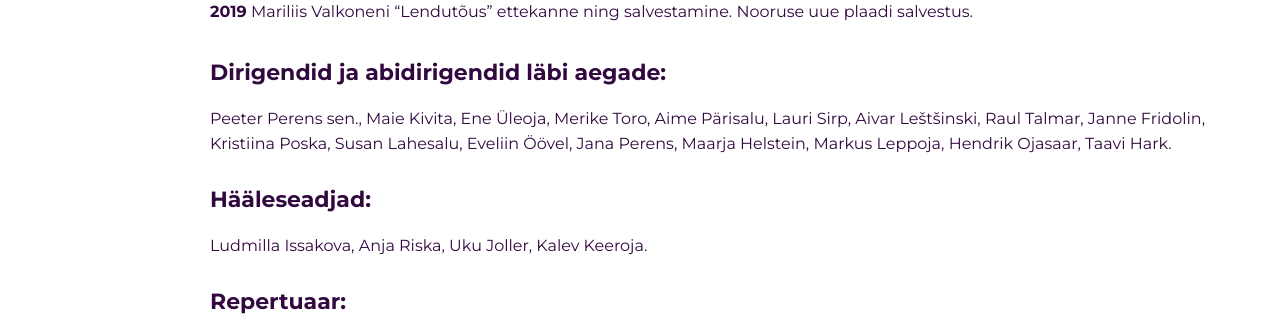
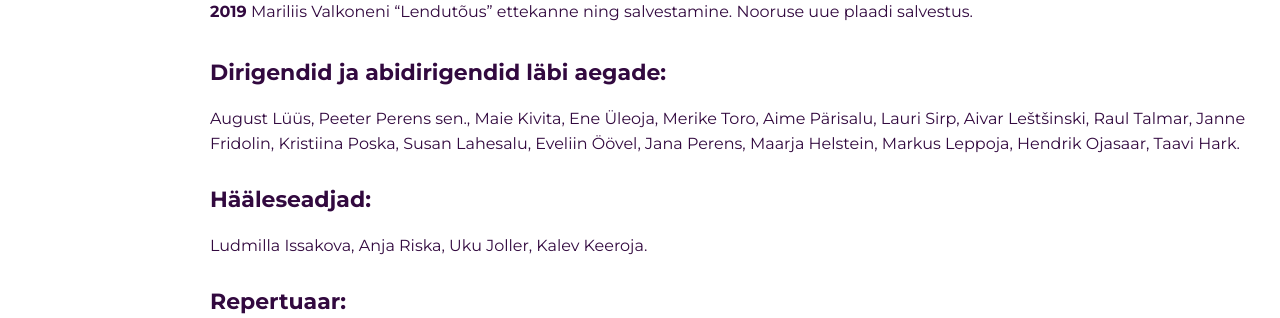
Before and after one commit to lepatriinukast/Noorus, a Node server app: page /koorist in a window 1280 px wide. Shown: the part 4176-4494 px from the top of the page. Run offline with Node 20, Linux system fonts and the light colour scheme; some libraries are stand-ins or nearby versions.

Commit message:
change text

```diff
--- a/views/about-us.ejs
+++ b/views/about-us.ejs
@@ -134,7 +134,7 @@
       </ul>
       <div class="section-ajalugu__text-box">
         <h3 class="heading--tertiary heading--purple u-margin-bottom-big">Conductors and assistant conductors throughout the years:</h3>
-        <p class="paragraph--small paragraph--purple">Peeter Perens sen., Maie Kivita, Ene Üleoja, Merike Toro, Aime Pärisalu, Lauri Sirp, Aivar Leštšinski, Raul Talmar, Janne Fridolin, Kristiina Poska, Susan Lahesalu, Eveliin Öövel, Jana Perens, Maarja Helstein, Markus
+        <p class="paragraph--small paragraph--purple">August Lüüs, Peeter Perens sen., Maie Kivita, Ene Üleoja, Merike Toro, Aime Pärisalu, Lauri Sirp, Aivar Leštšinski, Raul Talmar, Janne Fridolin, Kristiina Poska, Susan Lahesalu, Eveliin Öövel, Jana Perens, Maarja Helstein, Markus
           Leppoja, Hendrik Ojasaar, Taavi Hark.</p>
       </div>
       <div class="section-ajalugu__text-box">
--- a/views/koorist.ejs
+++ b/views/koorist.ejs
@@ -140,7 +140,7 @@
       </ul>
       <div class="section-ajalugu__text-box">
         <h3 class="heading--tertiary heading--purple u-margin-bottom-big">Dirigendid ja abidirigendid läbi aegade:</h3>
-        <p class="paragraph--small paragraph--purple">Peeter Perens sen., Maie Kivita, Ene Üleoja, Merike Toro, Aime Pärisalu, Lauri Sirp, Aivar Leštšinski, Raul Talmar, Janne Fridolin, Kristiina Poska, Susan Lahesalu, Eveliin Öövel, Jana Perens, Maarja Helstein, Markus
+        <p class="paragraph--small paragraph--purple">August Lüüs, Peeter Perens sen., Maie Kivita, Ene Üleoja, Merike Toro, Aime Pärisalu, Lauri Sirp, Aivar Leštšinski, Raul Talmar, Janne Fridolin, Kristiina Poska, Susan Lahesalu, Eveliin Öövel, Jana Perens, Maarja Helstein, Markus
           Leppoja, Hendrik Ojasaar, Taavi Hark.</p>
       </div>
       <div class="section-ajalugu__text-box">
```
